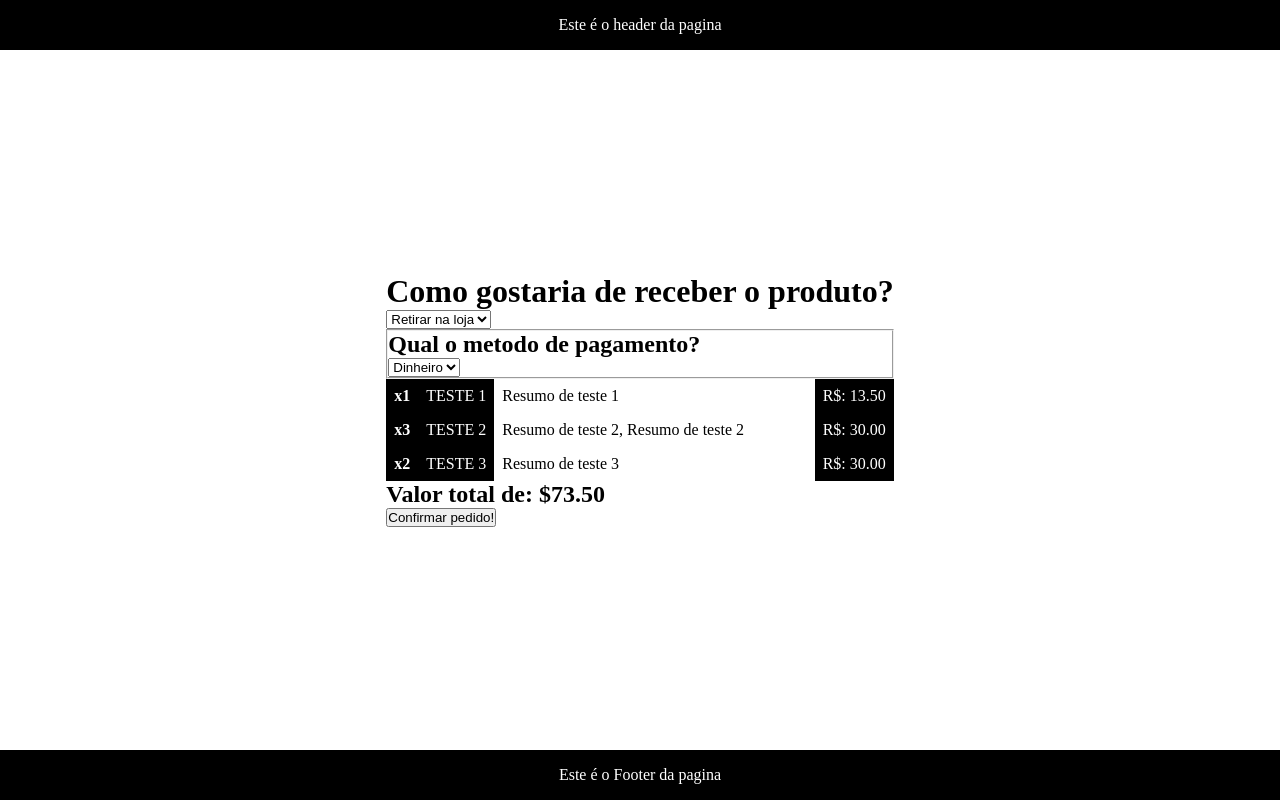
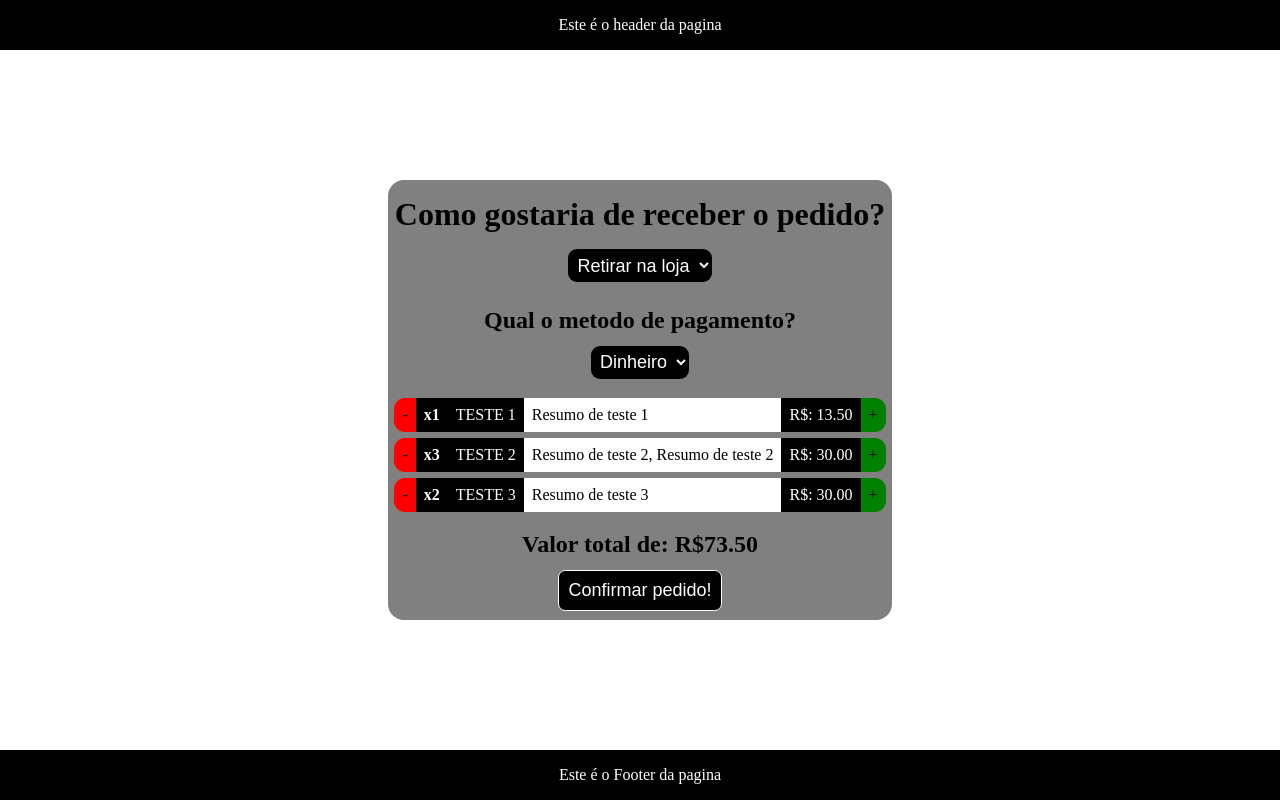
Before and after one commit to JoseItaloP/Cardapio_Web, a React (Vite) app: page /pedido/conclusao in a window 1280 px wide. Built offline with nearby package versions, Linux system fonts and the light colour scheme.

Commit message:
Criação e confecçao do css para pagina de Conclusão do pedido.

```diff
--- a/src/pages/Pedidos/AppPedidos.css
+++ b/src/pages/Pedidos/AppPedidos.css
@@ -175,14 +175,116 @@
     display: none;
     visibility: hidden;
 }
-.DivCasaForms{
+
+.FormConclu{
+    display: flex;
+    flex-direction: column;
+    justify-content: center;
+    align-items: center;
+
+    margin: 1em;
+
+    background-color: var(--Third-Color);
+    border-radius: 1em;
+}
+
+fieldset{
+    border: 0;
+    margin: 0.8em 0 0.8em 0;
+
+    display: flex;
+    flex-direction: column;
+    align-items: center;
+}
+
+select{
+    border: 0;
+    border-radius: 0.5em;
+
+    background-color: var(--Second-Color);
+    color: var(--Stand-Color);
+    font-size: large;
+    padding: 0.3em;
+}
+
+.FormConclu > h1, h2{
+    text-align: center;
+    margin: 0.5em 0 0.5em 0;
+}
+
+.SelectEnd{
+    display: flex;
+    justify-content: space-around;
+
+    margin: 0.2em;
+    width: 100%;
+}
+
+.DivCasaForms, .DivAptForms{
+    display: flex;
+    flex-direction: column;
+
+    background-color: var(--Second-Color);
+    color: var(--Stand-Color);
+    padding: 1em;
+    border-radius: 0.5em;
+}
+
+
+
+.DivCasaForms > input, .DivAptForms > input{
+    padding: 0.3em;
+    font-size: 1.250em;
+    border: 0;
+    border-radius: 0.3em;
+
+    margin-bottom: 0.4em;
+}
+
+
+.EntregaDinheiroDiv{
+    width: 70%;
+}
+
+.EntregaDinheiroDiv > h2{
+    font-size: 1.6em;
+}
+
+.EntregaDinheiroDiv > input{
+
+    padding: 0.3em;
+    font-size: 1.250em;
+    border: 1px solid var(--Second-Color);
+    border-radius: 0.3em;
 
 }
 
-.DivAptForms{
+.btnConclu{
+    padding: 0.5em;
+    margin-bottom: 0.5em;
 
+    border: 1px solid var(--Stand-Color);
+    border-radius: 0.4em;
+
+    background-color: var(--Second-Color);
+    color: var(--Stand-Color);
+
+    font-size: large;
 }
 
-.EntregaBoxDiv{
+.btnConclu:hover{
+    cursor: pointer;
+    background-color:  var(--Stand-Color) ;
+    color: var(--Second-Color);
+    border: 1px solid var(--Second-Color);
+}
 
+.UlConc{
+    width: 100%;
 }
+
+.NoPedidosCoclu{
+    display: flex;
+    flex-direction: column;
+    align-items: center;
+}
--- a/src/pages/Pedidos/Conclusão.tsx
+++ b/src/pages/Pedidos/Conclusão.tsx
@@ -3,22 +3,45 @@ import Main from "../../components/Main";
 import "./AppPedidos.css";
 import ListaItens from "../../components/Pedido/ListaItens";
 import carrinho from "../../components/Pedido/Carrinho";
+import ItemPedido from "../../types/ItemPedidoType";
+import SemPedidos from "../../components/Pedido/SemPedidos";
 
 export default function Conclusão() {
   const [Entrega, setEntrega] = useState<string>("");
   const [Metodo, setMetodo] = useState<boolean>(false);
-  const [valor, setValor] = useState<number>(0)
-  const [Pagamento, setPagamento] = useState<string>('')
+  const [valor, setValor] = useState<number>(0);
+  const [Pagamento, setPagamento] = useState<string>("dinheiro");
+
+  const [ItensCarrinho, setItensCarrinho] = useState<ItemPedido[]>(carrinho);
+
+  function ChangeQuantity(metodo: string, IdItem: number) {
+    setItensCarrinho((prevItens) =>
+      prevItens.map((item) =>
+        item.ID === IdItem
+          ? {
+              ...item,
+              Quantidade:
+                metodo === "menos"
+                  ? Math.max(item.Quantidade - 1, 0)
+                  : item.Quantidade + 1,
+            }
+          : item
+      )
+    );
+  }
 
   useEffect(() => {
-    const total = carrinho.reduce((acc, item) => acc + item.Quantidade * item.Valor, 0);
+    const total = carrinho.reduce(
+      (acc, item) => acc + item.Quantidade * item.Valor,
+      0
+    );
     setValor(total);
   }, [carrinho]);
 
   return (
     <Main>
-      <form action="">
-        <h1>Como gostaria de receber o produto?</h1>
+      <form action="" className="FormConclu">
+        <h1>Como gostaria de receber o pedido?</h1>
         <select
           name="recebimento"
           id="recebimento"
@@ -34,6 +57,7 @@ export default function Conclusão() {
 
           <fieldset>
             <h3>É uma casa ou apartamento?</h3>
+            <div className="SelectEnd">
               <label htmlFor="casa">
                 <input
                   type="radio"
@@ -52,28 +76,55 @@ export default function Conclusão() {
                 />
                 Apartamento
               </label>
+            </div>
           </fieldset>
 
           {/* CASA */}
           <div
             className={`${Entrega == "casa" ? "DivCasaForms" : "disableBox"}`}
           >
-            <label htmlFor="CEP">
-              <input type="text" name="CEP" id="CEP" /> CEP{" "}
-            </label>
-            <label htmlFor="bairo">
-              <input type="text" name="bairo" id="bairo" /> Nome do bairo{" "}
-            </label>
-            <label htmlFor="rua">
-              <input type="text" name="rua" id="rua" /> Nome da rua{" "}
-            </label>
-            <label htmlFor="NumCasa">
-              <input type="text" name="NumCasa" id="NumCasa" /> Numero da casa{" "}
-            </label>
-            <label htmlFor="complemento">
-              <input type="text" name="complemento" id="complemento" />{" "}
-              Complemento{" "}
-            </label>
+            <input
+              type="text"
+              name="CEP"
+              id="CEP"
+              placeholder="CEP"
+              required
+              disabled={Entrega !== "casa"}
+            />
+
+            <input
+              type="text"
+              name="bairo"
+              id="bairo"
+              placeholder="Nome do bairo"
+              required
+              disabled={Entrega !== "casa"}
+            />
+
+            <input
+              type="text"
+              name="rua"
+              id="rua"
+              placeholder="Nome da rua"
+              required
+              disabled={Entrega !== "casa"}
+            />
+
+            <input
+              type="text"
+              name="NumCasa"
+              id="NumCasa"
+              placeholder="Numero da casa"
+              required
+              disabled={Entrega !== "casa"}
+            />
+
+            <input
+              type="text"
+              name="complemento"
+              id="complemento"
+              placeholder="Complemento*"
+            />
           </div>
           {/* APARTAMENTO */}
           <div
@@ -81,46 +132,104 @@ export default function Conclusão() {
               Entrega == "apartamento" ? "DivAptForms" : "disableBox"
             }`}
           >
-            <label htmlFor="CEP">
-              <input type="text" name="CEP" id="CEP" /> CEP{" "}
-            </label>
+            <input
+              type="text"
+              name="CEP"
+              id="CEP"
+              placeholder="CEP"
+              required
+              disabled={Entrega !== "apartamento"}
+            />
 
-            <label htmlFor="rua">
-              <input type="text" name="rua" id="rua" /> Nome da rua{" "}
-            </label>
+            <input
+              type="text"
+              name="rua"
+              id="rua"
+              placeholder="Nome da rua"
+              required
+              disabled={Entrega !== "apartamento"}
+            />
 
-            <label htmlFor="NomPre">
-              <input type="text" name="NomPre" id="NomPre" /> Nome do Predio
-            </label>
+            <input
+              type="text"
+              name="NomPre"
+              id="NomPre"
+              placeholder="Nome do Predio"
+              required
+              disabled={Entrega !== "apartamento"}
+            />
 
-            <label htmlFor="NumApt">
-              <input type="text" name="NumApt" id="NumApt" /> Numero do
-              apartamento
-            </label>
+            <input
+              type="text"
+              name="NumApt"
+              id="NumApt"
+              placeholder="Numero do apartamento"
+              required
+              disabled={Entrega !== "apartamento"}
+            />
           </div>
         </fieldset>
         <fieldset>
           <h2>Qual o metodo de pagamento?</h2>
-          <select name="pagamento" id="pagamento" onChange={(e)=>{setPagamento(e.target.value)}}>
+          <select
+            name="pagamento"
+            id="pagamento"
+            onChange={(e) => {
+              setPagamento(e.target.value);
+            }}
+          >
             <option value="dinheiro">Dinheiro</option>
             <option value="cartao">Cartão</option>
             <option value="pix">Pix</option>
           </select>
-          <fieldset className={`${Metodo && Pagamento === 'dinheiro' ? '  EntregaDinheiroDiv' : 'disableBox'}`}>
+          <fieldset
+            className={`${
+              Metodo && Pagamento === "dinheiro"
+                ? "  EntregaDinheiroDiv"
+                : "disableBox"
+            }`}
+          >
             <h2>Informe o valor da nota de pagamento para o troco.</h2>
-            <input type="text" name="PayTroco" id="PayTroco" required/>
+            <input
+              type="text"
+              name="PayTroco"
+              id="PayTroco"
+              required
+              disabled={Metodo && Pagamento !== "dinheiro"}
+            />
           </fieldset>
         </fieldset>
-        <ul>
-          {
-            carrinho.map((item)=> {
+        <ul className="UlConc">
+          {ItensCarrinho.some((item) => item.Quantidade > 0) ? (
+            ItensCarrinho.map((item) =>
+              item.Quantidade > 0 ? (
+                <div key={item.ID} className="ItemDivConf">
+                  <button
+                    className="MinusBtt"
+                    onClick={() => ChangeQuantity("menos", item.ID)}
+                  >
+                    -
+                  </button>
 
-            return <ListaItens key={item.ID} Item={item}/>
-          })
-          }
+                  <ListaItens Item={item} />
+
+                  <button
+                    className="PlussBtt"
+                    onClick={() => ChangeQuantity("mais", item.ID)}
+                  >
+                    +
+                  </button>
+                </div>
+              ) : null
+            )
+          ) : ( <div className="NoPedidosCoclu">
+
+            <SemPedidos />
+          </div>
+          )}
         </ul>
-        <h2>Valor total de: ${(valor).toFixed(2)}</h2>
-        <button>Confirmar pedido!</button>
+        <h2>Valor total de: R${valor.toFixed(2)}</h2>
+        <button className="btnConclu">Confirmar pedido!</button>
       </form>
     </Main>
   );
```
Lines whose indentation alone changed are shown as unchanged.
